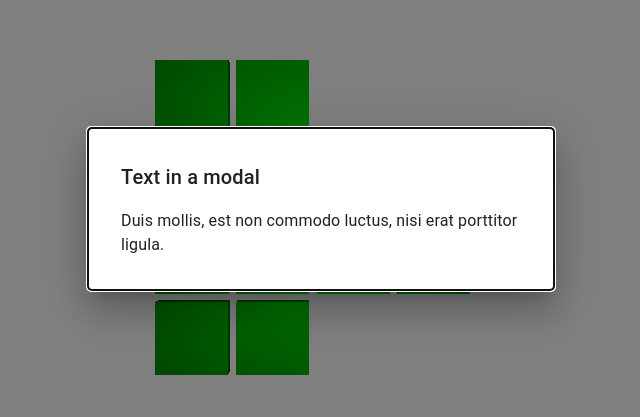
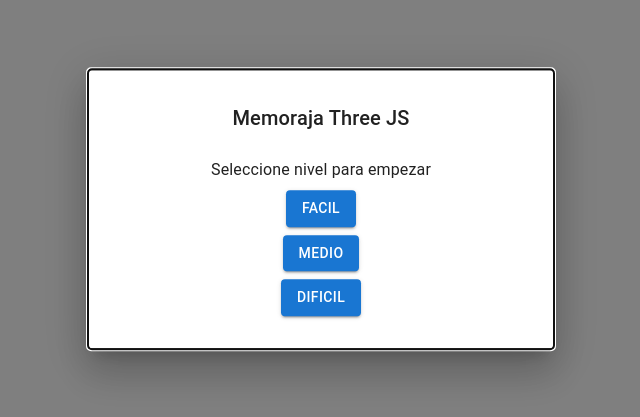
Before and after one commit to Pmolmar/MemoramaThreeJs, a React (Create React App) app in the folder front-memorama/: page / in a window 1280 px wide. Shown: the part 191-608 px from the top of the page, without its empty margins (319-959 px from the left). Built offline with nearby package versions, Linux system fonts and the light colour scheme.

Commit message:
Modularizacion de codigo en componente base que renderiza interfaz y juego dependiendo del estado
Interfaz basica de inicio de juego y renderizacion de los elementos si se tiene un nivel seleccionado

```diff
--- /dev/null
+++ b/front-memorama/src/components/app/app.tsx
@@ -0,0 +1,17 @@
+import React from 'react';
+
+import Juego from '../juego/Juego';
+import Interfaz from '../interfaz/Interfaz';
+
+export const App = () => {
+    const [fin, setFin] = React.useState(false);
+    const [fase, setFase] = React.useState(0);
+    const [nivel, setNivel] = React.useState(-1);
+
+    return (
+        <>
+            <Interfaz setNivel={setNivel}/>
+            {nivel !== -1 && <Juego nivel={nivel} fase={fase} />}
+        </>
+    )
+}
--- a/front-memorama/src/components/interfaz/Interfaz.tsx
+++ b/front-memorama/src/components/interfaz/Interfaz.tsx
@@ -1,15 +1,17 @@
 import React from "react";
 import styles from './Interfaz.module.css';
-import { Paper, Grid, Typography, Modal } from "@mui/material";
-import { useGameState } from "../../hooks/useGameHook";
+import { Paper, Grid, Typography, Modal, Button } from "@mui/material";
 
 // Ponerlo con dialogs para hacer la interfaz
-const Interfaz = () => {
-    const estado = useGameState()
+const Interfaz = (props:{setNivel:any}) => {
 
     const [open, setOpen] = React.useState(true);
     const handleOpen = () => setOpen(true);
-    const handleClose = () => setOpen(false);
+    const handleClose = (event: any, reason: any) => {
+        if (reason && reason == "backdropClick")
+            return;
+        setOpen(false)
+    };
 
     const style = {
         position: 'absolute' as 'absolute',
@@ -21,22 +23,51 @@
         border: '2px solid #000',
         boxShadow: 24,
         p: 4
-      };
+    };
+
+    const setNivelFacil = () => {
+        props.setNivel(0)
+        setOpen(false)
+    }
+    const setNivelMedio = () => {
+        props.setNivel(1)
+        setOpen(false)
+    }
+    const setNivelDificil = () => {
+        props.setNivel(2)
+        setOpen(false)
+    }
 
     return (
         <Modal
             open={open}
+            disableEscapeKeyDown={true}
             onClose={handleClose}
             aria-labelledby="modal-modal-title"
             aria-describedby="modal-modal-description"
         >
             <Paper elevation={2} sx={style}>
-                <Typography id="modal-modal-title" variant="h6" component="h2">
-                    Text in a modal
-                </Typography>
-                <Typography id="modal-modal-description" sx={{ mt: 2 }}>
-                    Duis mollis, est non commodo luctus, nisi erat porttitor ligula.
-                </Typography>
+                <Grid container textAlign={'center'} gap={1}>
+                    <Grid item xs={12}>
+                        <Typography id="modal-modal-title" variant="h6" component="h2">
+                            Memoraja Three JS
+                        </Typography>
+                    </Grid>
+                    <Grid item xs={12}>
+                        <Typography id="modal-modal-description" sx={{ mt: 2 }}>
+                            Seleccione nivel para empezar
+                        </Typography>
+                    </Grid>
+                    <Grid item xs={12}>
+                        <Button variant="contained" onClick={setNivelFacil}>Facil</Button>
+                    </Grid>
+                    <Grid item xs={12}>
+                        <Button variant="contained" onClick={setNivelMedio}>Medio</Button>
+                    </Grid>
+                    <Grid item xs={12}>
+                        <Button variant="contained" onClick={setNivelDificil}>Dificil</Button>
+                    </Grid>
+                </Grid>
             </Paper>
         </Modal>
     )
--- a/front-memorama/src/components/juego/Juego.tsx
+++ b/front-memorama/src/components/juego/Juego.tsx
@@ -1,7 +1,9 @@
 import * as THREE from "three";
 import { GeneradorGrupos } from '../../utils/generadorParejas';
+import { useEffect } from "react";
 
-function Juego() {
+
+function Juego( props: {nivel: number, fase: number} ) {
   // Escena
   const scene = new THREE.Scene();
   const camera = new THREE.PerspectiveCamera(90, window.innerWidth / window.innerHeight, 0.1, 1000);
@@ -21,14 +23,17 @@
   const light = new THREE.PointLight(colorLuz, intensity);
   light.position.set(0, 0, 2);
 
-  scene.add(light)
-
   // const helper = new THREE.PointLightHelper(light)
   // scene.add(helper)
 
-  // Inicio de los objetos
+  // Inicio de los objetos si tiene estado
   let clicked = '-1'
-  const grupos = GeneradorGrupos(2)
+  useEffect(() => {
+    console.log("holiwi", props.nivel)
+    if (props.nivel !== -1) {
+      scene.clear();
+      scene.add(light)
+      const grupos = GeneradorGrupos(props.nivel, props.fase)
       document.body.appendChild(renderer.domElement);
 
       if (grupos !== undefined) {
@@ -73,6 +78,8 @@
           ++indice
         });
       }
+    }
+  }, [props.nivel, props.fase])
 
   // Evento para escuchar los clicks
   window.addEventListener('click', (event: any) => {
@@ -97,7 +104,8 @@
     // animate()
   });
 
-  // Ejecuta el fram sobre la escena
+
+  // Ejecuta el frame sobre la escena
   let animate = function () {
     requestAnimationFrame(animate);
 
--- a/front-memorama/src/hooks/useGameHook.ts
+++ /dev/null
@@ -1,14 +0,0 @@
-import React from 'react';
-
-export function useGameState() {
-    // Declare a new state variable, which we'll call "count"
-    const [fin, setFin] = React.useState(false);
-    const [fase, setFase] = React.useState(0)
-
-    return {
-        fin,
-        setFin,
-        fase,
-        setFase
-    }
-}
--- a/front-memorama/src/index.tsx
+++ b/front-memorama/src/index.tsx
@@ -2,18 +2,14 @@
 import ReactDOM from 'react-dom/client';
 import './index.css';
 import reportWebVitals from './reportWebVitals';
-import Juego from './components/juego/Juego';
-import Interfaz from './components/interfaz/Interfaz';
+import { App } from './components/app/app';
 
 const root = ReactDOM.createRoot(
   document.getElementById('root') as HTMLElement
 );
 root.render(
   // <React.StrictMode>
-  <>
-    <Interfaz />
-    <Juego />
-  </>
+  <App />
   // </React.StrictMode>
 );
 
--- a/front-memorama/src/utils/generadorParejas.ts
+++ b/front-memorama/src/utils/generadorParejas.ts
@@ -1,7 +1,6 @@
 import * as THREE from "three";
 
 import { Nivel, Niveles } from "../types/niveles";
-import { useGameState } from "../hooks/useGameHook";
 
 const objetosPosibles = [
     { 'nombre': 'cuadrado', 'forma': new THREE.BoxGeometry(0.7, 0.7, 0.7) },
@@ -21,15 +20,14 @@
     { 'tipo': 'desplazar', 'x': 0, 'y': 0, 'z': 0.01, 'pos': 0 },
 ]
 
-const GeneradorObjetos = (nivel: Nivel) => {
+const GeneradorObjetos = (nivel: Nivel, fase: number) => {
 
-    const estado = useGameState()
     let combinaciones = new Array<{ nombre: String, color: THREE.ColorRepresentation, forma: THREE.ShapeGeometry, movimiento: { 'tipo': string, 'x': number, 'y': number, 'z': number } }>()
     let indicesCombinaciones = new Array<{ nombre: String, color: THREE.ColorRepresentation, forma: THREE.ShapeGeometry, movimiento: { 'tipo': string, 'x': number, 'y': number, 'z': number } }>()
 
     const gruposIniciales = nivel.casillaInicio / nivel.numeroMienmbrosGrupo
     console.log("Grupos Iniciales", gruposIniciales)
-    const ngrupos = gruposIniciales + estado.fase
+    const ngrupos = gruposIniciales + fase
 
     console.log("Numero total de grupos", ngrupos)
 
@@ -59,17 +57,16 @@
     return combinaciones
 }
 
-export function GeneradorGrupos(nivel: number) {
+export function GeneradorGrupos(nivel: number, fase: number) {
 
     const nivelActual = Niveles.get(nivel);
-    const estado = useGameState()
 
     // TODO: Revisar como funciona la generacion de parejas por niveles y fases
     if (nivelActual === undefined) { console.error("Nivel imposible"); return undefined }
-    const gruposActuales = nivelActual.casillaInicio / nivelActual.numeroMienmbrosGrupo + nivelActual.numeroMienmbrosGrupo * estado.fase
+    const gruposActuales = nivelActual.casillaInicio / nivelActual.numeroMienmbrosGrupo + nivelActual.numeroMienmbrosGrupo * fase
 
     if (gruposActuales < nivelActual.maximoGrupos) {
-        const objetos = GeneradorObjetos(nivelActual)
+        const objetos = GeneradorObjetos(nivelActual, fase)
         return objetos
     }
     else {
```
Also changed, not shown: 2 other files (tests, documents, lock files or other folders). Lines whose indentation alone changed are shown as unchanged.
